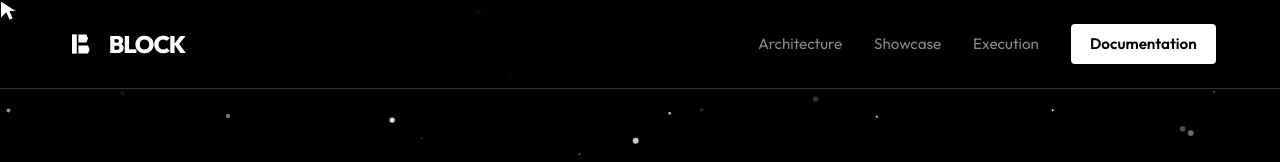
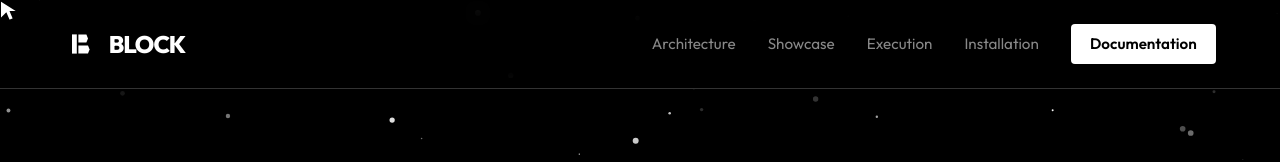
Before and after one commit to O-O1112/Block_, a plain HTML site: page index.html in a window 1280 px wide. Shown: the top 162 px of the page. Drawn offline with nearby package versions, Linux system fonts and the light colour scheme.

Commit message:
估嘎
...

```diff
--- a/index.html
+++ b/index.html
@@ -35,6 +35,7 @@
             <a href="#architecture">Architecture</a>
             <a href="#showcase">Showcase</a>
             <a href="#terminal">Execution</a>
+            <a href="wiki-install.html">Installation</a>
             <a href="wiki.html" class="btn-glow">Documentation</a>
         </div>
     </nav>
```
Also changed, not shown: wiki-architecture.html (+1 -0 lines), wiki-install.html (+1 -0 lines), wiki-polyglot.html (+1 -0 lines), wiki-syntax.html (+1 -0 lines), wiki.html (+1 -0 lines).
